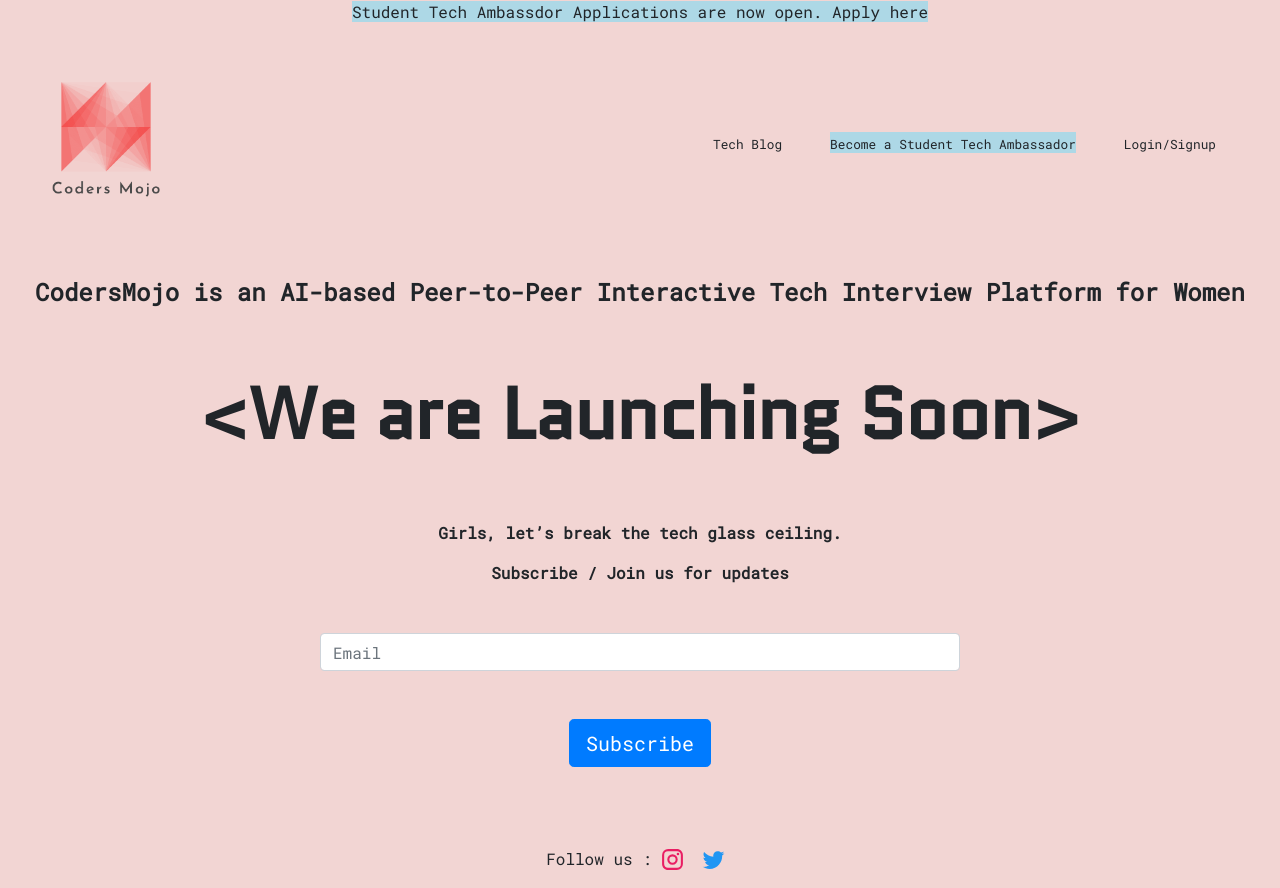
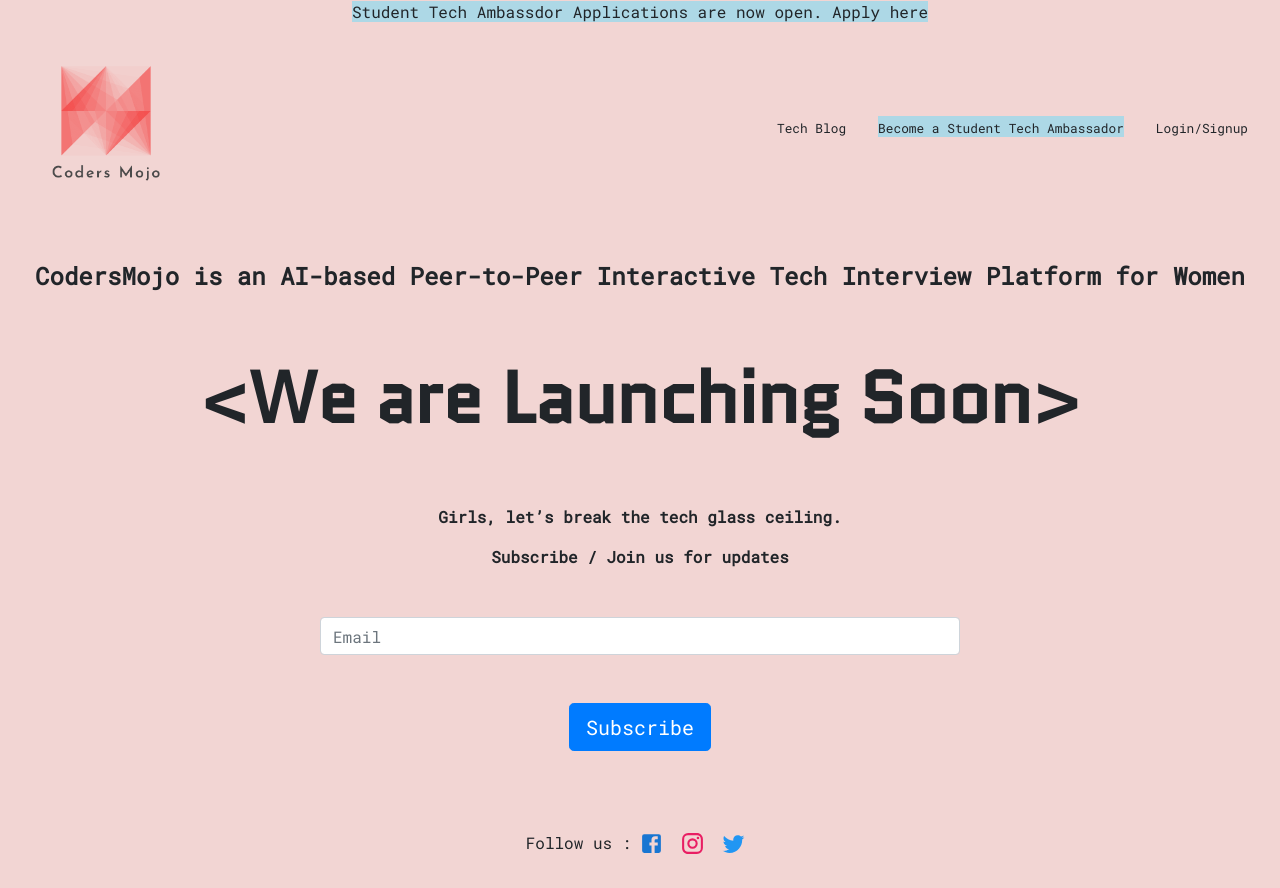
Before and after one commit to yeukfei02/codersMojoFrontend, a Next.js app: page / in a window 1280 px wide. Built offline with nearby package versions, Linux system fonts and the light colour scheme.

Commit message:
style: 💄 fix head and landing page style

```diff
--- a/components/forgotPassword/ForgotPassword.tsx
+++ b/components/forgotPassword/ForgotPassword.tsx
@@ -78,7 +78,7 @@ function ForgotPassword(): JSX.Element {
       <Head>
         <title>CodersMojo</title>
         <link rel="shortcut icon" href="/favicon.png" />
-        <meta name="viewport" content="initial-scale=1.0, width=device-width" />
+        <meta name="viewport" content="width=device-width, initial-scale=1, shrink-to-fit=no" />
       </Head>
 
       <div className="container d-flex justify-content-center">
--- a/components/landingPage/LandingPage.tsx
+++ b/components/landingPage/LandingPage.tsx
@@ -1,6 +1,7 @@
 import React, { useState } from 'react';
 import Head from 'next/head';
 import { useRouter } from 'next/router';
+import FacebookIcon from '@material-ui/icons/Facebook';
 import InstagramIcon from '@material-ui/icons/Instagram';
 import TwitterIcon from '@material-ui/icons/Twitter';
 import { pink, blue } from '@material-ui/core/colors';
@@ -76,6 +77,10 @@ function LandingPage(): JSX.Element {
     setSnackBarStatus(false);
   };
 
+  const handleFacebookClick = () => {
+    window.open('https://www.google.com.hk');
+  };
+
   const handleInstagramClick = () => {
     window.open('https://www.instagram.com/codersmojo');
   };
@@ -89,14 +94,14 @@ function LandingPage(): JSX.Element {
       <Head>
         <title>CodersMojo</title>
         <link rel="shortcut icon" href="/favicon.png" />
-        <meta name="viewport" content="initial-scale=1.0, width=device-width" />
+        <meta name="viewport" content="width=device-width, initial-scale=1, shrink-to-fit=no" />
       </Head>
 
       <div className="text-center">
         <span style={{ background: 'lightblue' }}>Student Tech Ambassdor Applications are now open. Apply here</span>
       </div>
 
-      <nav className="navbar navbar-expand-lg navbar-light my-3">
+      <nav className="navbar navbar-expand-lg navbar-light">
         <a className="navbar-brand" href="/">
           <img src="/logo_transparent.png" width="180" height="180" alt="" loading="lazy" />
         </a>
@@ -115,18 +120,16 @@ function LandingPage(): JSX.Element {
         <div className="collapse navbar-collapse" id="navbarSupportedContent">
           <ul className="navbar-nav mr-auto"></ul>
           <form className="form-inline my-2 my-lg-0">
-            <div className="d-flex justify-content-end">
-              <div onClick={() => handleTechBlogClick()} className="mx-5 pointer hover-item">
+            <div onClick={() => handleTechBlogClick()} className="mx-3 pointer hover-item">
               <small>Tech Blog</small>
             </div>
-              <div onClick={() => handleBecomeAStudentTechAmbassadorClick()} className="pointer hover-item">
+            <div onClick={() => handleBecomeAStudentTechAmbassadorClick()} className="mx-3 pointer hover-item">
               <span style={{ background: 'lightblue' }}>
                 <small>Become a Student Tech Ambassador</small>
               </span>
             </div>
-              <div onClick={() => handleLoginOrSignupClick()} className="mx-5 pointer hover-item">
+            <div onClick={() => handleLoginOrSignupClick()} className="mx-3 pointer hover-item">
               <small>Login/Signup</small>
-              </div>
             </div>
           </form>
         </div>
@@ -175,6 +178,11 @@ function LandingPage(): JSX.Element {
         <div className="mb-3" style={{ display: 'flex', flexDirection: 'row' }}>
           <span>Follow us :</span>
           <div style={{ display: 'flex', flexDirection: 'row' }}>
+            <FacebookIcon
+              className="mx-2 pointer"
+              style={{ fontSize: 25, color: blue[700] }}
+              onClick={() => handleFacebookClick()}
+            />
             <InstagramIcon
               className="mx-2 pointer"
               style={{ fontSize: 25, color: pink[500] }}
--- a/components/login/Login.tsx
+++ b/components/login/Login.tsx
@@ -114,7 +114,7 @@ function Login(): JSX.Element {
       <Head>
         <title>CodersMojo</title>
         <link rel="shortcut icon" href="/favicon.png" />
-        <meta name="viewport" content="initial-scale=1.0, width=device-width" />
+        <meta name="viewport" content="width=device-width, initial-scale=1, shrink-to-fit=no" />
       </Head>
 
       <div className="container">
--- a/components/mainView/MainView.tsx
+++ b/components/mainView/MainView.tsx
@@ -8,7 +8,7 @@ function MainView(): JSX.Element {
       <Head>
         <title>CodersMojo</title>
         <link rel="shortcut icon" href="/favicon.png" />
-        <meta name="viewport" content="initial-scale=1.0, width=device-width" />
+        <meta name="viewport" content="width=device-width, initial-scale=1, shrink-to-fit=no" />
       </Head>
 
       <NavBar />
--- a/components/navBar/NavBar.tsx
+++ b/components/navBar/NavBar.tsx
@@ -76,7 +76,7 @@ function NavBar(): JSX.Element {
       <Head>
         <title>CodersMojo</title>
         <link rel="shortcut icon" href="/favicon.png" />
-        <meta name="viewport" content="initial-scale=1.0, width=device-width" />
+        <meta name="viewport" content="width=device-width, initial-scale=1, shrink-to-fit=no" />
       </Head>
 
       <div className={classes.root}>
--- a/components/signup/Signup.tsx
+++ b/components/signup/Signup.tsx
@@ -108,7 +108,7 @@ function Signup(): JSX.Element {
       <Head>
         <title>CodersMojo</title>
         <link rel="shortcut icon" href="/favicon.png" />
-        <meta name="viewport" content="initial-scale=1.0, width=device-width" />
+        <meta name="viewport" content="width=device-width, initial-scale=1, shrink-to-fit=no" />
       </Head>
 
       <div className="container d-flex justify-content-center">
--- a/components/techBlog/TechBlog.tsx
+++ b/components/techBlog/TechBlog.tsx
@@ -7,7 +7,7 @@ function TechBlog(): JSX.Element {
       <Head>
         <title>CodersMojo</title>
         <link rel="shortcut icon" href="/favicon.png" />
-        <meta name="viewport" content="initial-scale=1.0, width=device-width" />
+        <meta name="viewport" content="width=device-width, initial-scale=1, shrink-to-fit=no" />
       </Head>
       TechBlog
     </div>
--- a/pages/index.tsx
+++ b/pages/index.tsx
@@ -45,7 +45,7 @@ function MainPage(): JSX.Element {
       <Head>
         <title>CodersMojo</title>
         <link rel="shortcut icon" href="/favicon.png" />
-        <meta name="viewport" content="initial-scale=1.0, width=device-width" />
+        <meta name="viewport" content="width=device-width, initial-scale=1, shrink-to-fit=no" />
         <script
           src="https://code.jquery.com/jquery-3.5.1.slim.min.js"
           integrity="sha384-DfXdz2htPH0lsSSs5nCTpuj/zy4C+OGpamoFVy38MVBnE+IbbVYUew+OrCXaRkfj"
```
Lines whose indentation alone changed are shown as unchanged.
